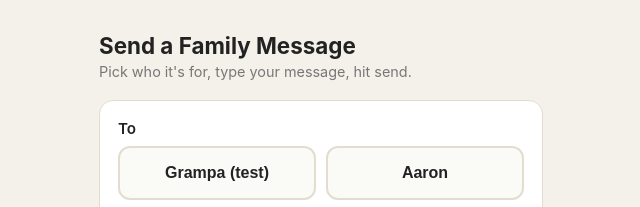
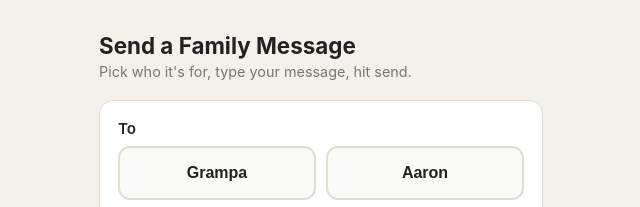
Before and after one commit to Chesedman/family-sign, a plain HTML site: page index.html in a window 1280 px wide. Shown: the top 207 px of the page, 319-959 px from the left. Drawn offline with Linux system fonts and the light colour scheme.

Commit message:
Update index.html

```diff
--- a/index.html
+++ b/index.html
@@ -145,7 +145,7 @@
   // prefix. If a key below doesn't work, check the exact spelling in
   // your browser's address bar on that feed's page and adjust here. ----
   const RECIPIENTS = [
-    { label: "Grampa (test)", key: "grampa" },
+    { label: "Grampa", key: "grampa" },
     { label: "Aaron",         key: "aaron" },
     { label: "Ginny",         key: "ginny" },
     { label: "Daniel",        key: "daniel" },
```
